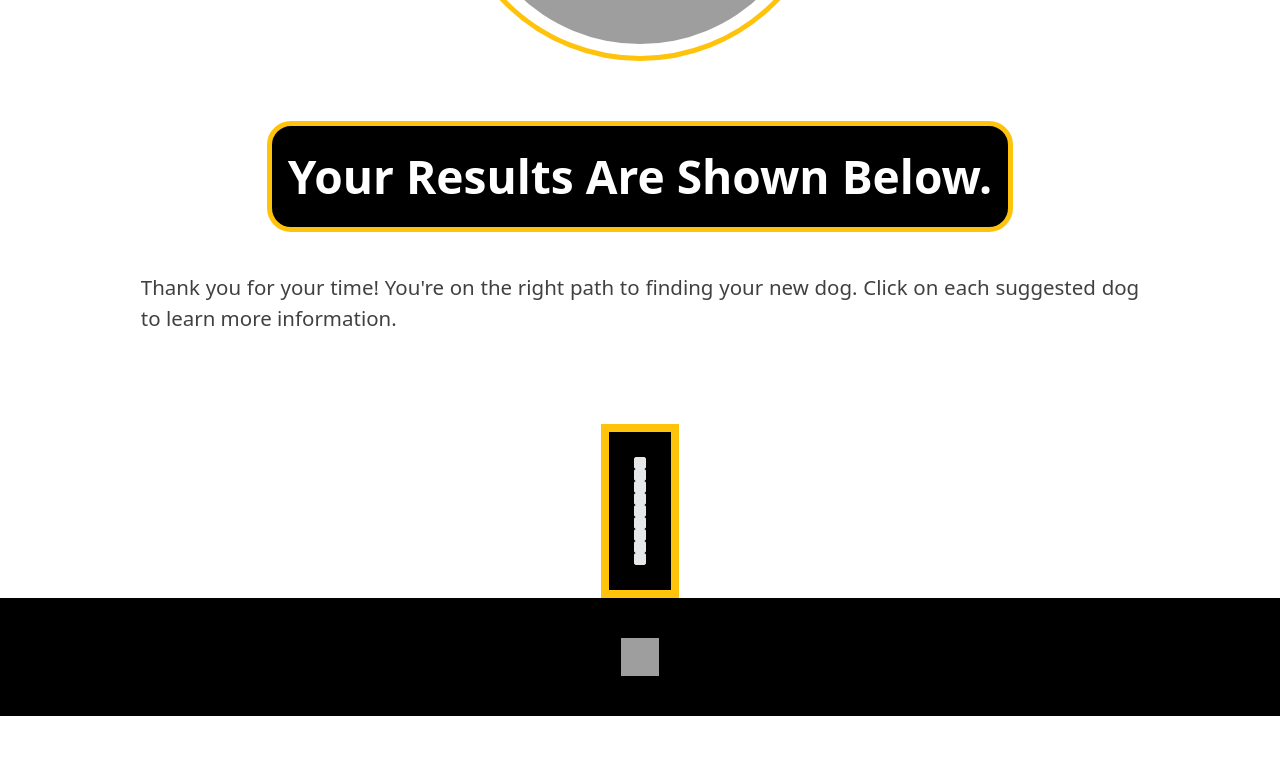
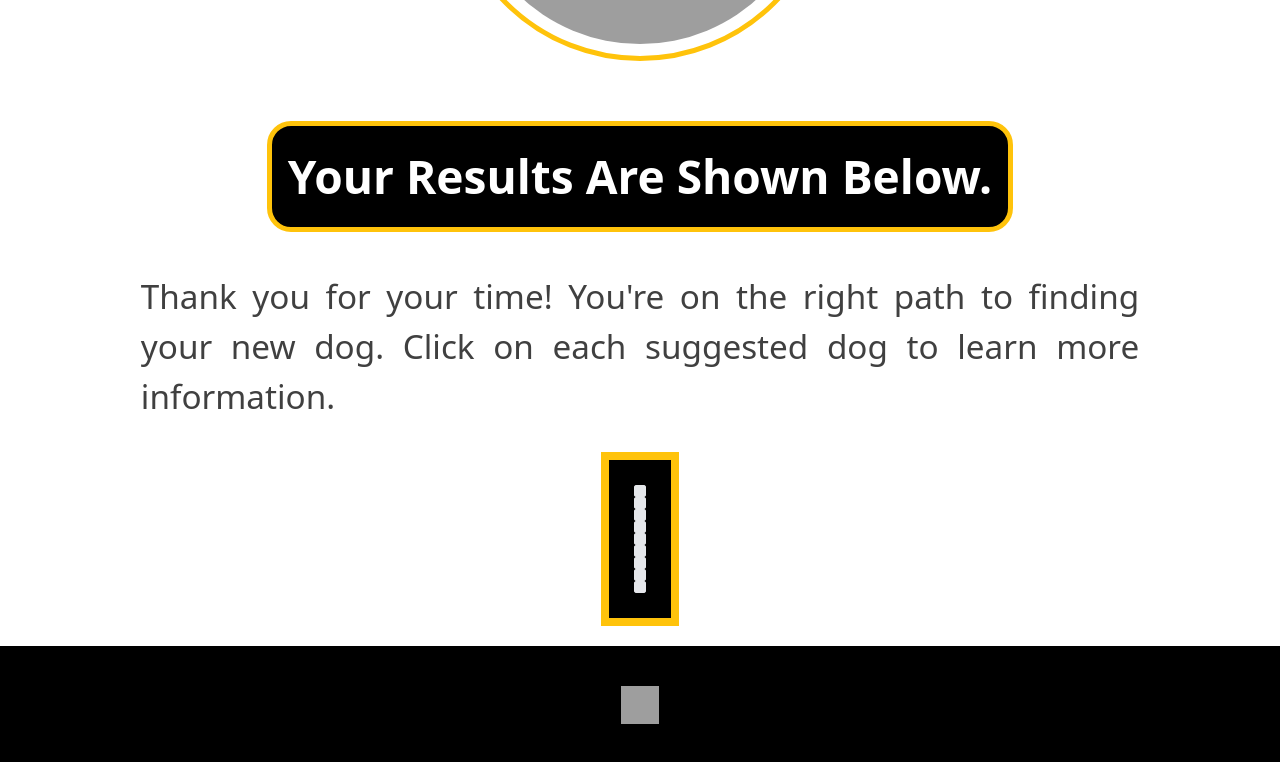
Before and after one commit to Joelkenn1/DogQuiz, a website: page public/results.html in a window 1280 px wide. Shown: the part 842-1604 px from the top of the page. Before the commit the page ends 1558 px from the top, so only its background shows below. Drawn offline with nearby package versions, Linux system fonts and the light colour scheme; grey boxes are pictures that could not be loaded.

Commit message:
Update results.html

```diff
--- a/public/results.html
+++ b/public/results.html
@@ -61,12 +61,12 @@
 
 <div class = "mt-[15px] md:mt-[40px] ml-[11vw] mr-[11vw]">
 
-    <p class = "text-center text-black/75 text-[1.6vw] text-justify">Thank you for your time! You're on the right path to finding your new dog. Click on each suggested dog to learn more information.</p>
+    <p class = "text-center text-black/75 text-[2.6vw] text-justify">Thank you for your time! You're on the right path to finding your new dog. Click on each suggested dog to learn more information.</p>
 
 </div>
 
 
-<div class = " mt-[90px] w-fit mx-auto
+<div class = " mt-[30px] mb-[20px] w-fit mx-auto
         text-center text-white text-[4.5vw] font-bold
         border-solid border-[#FFC30B] border-[8px] bg-black p-[25px]">
 
```
